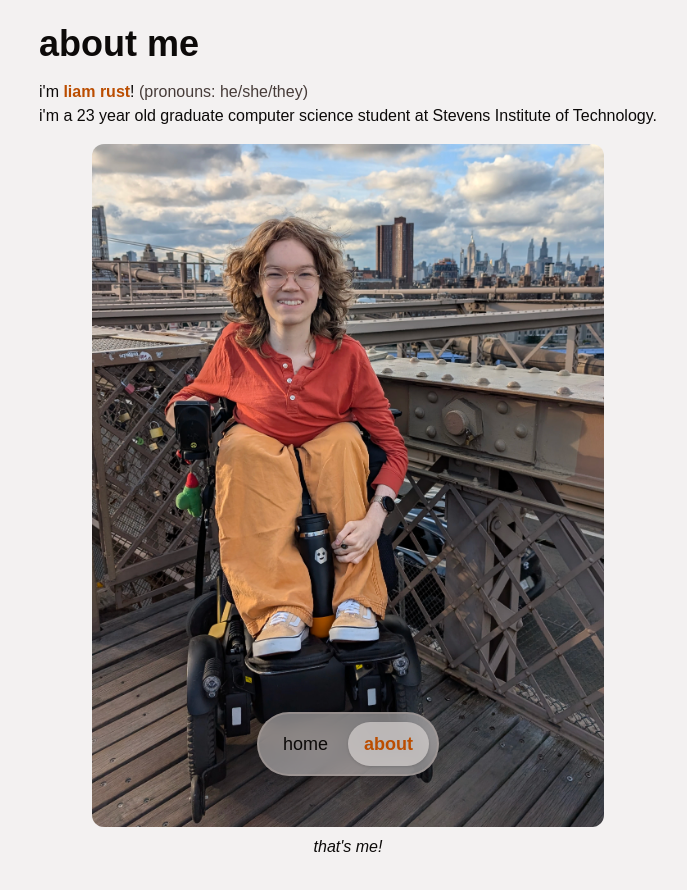
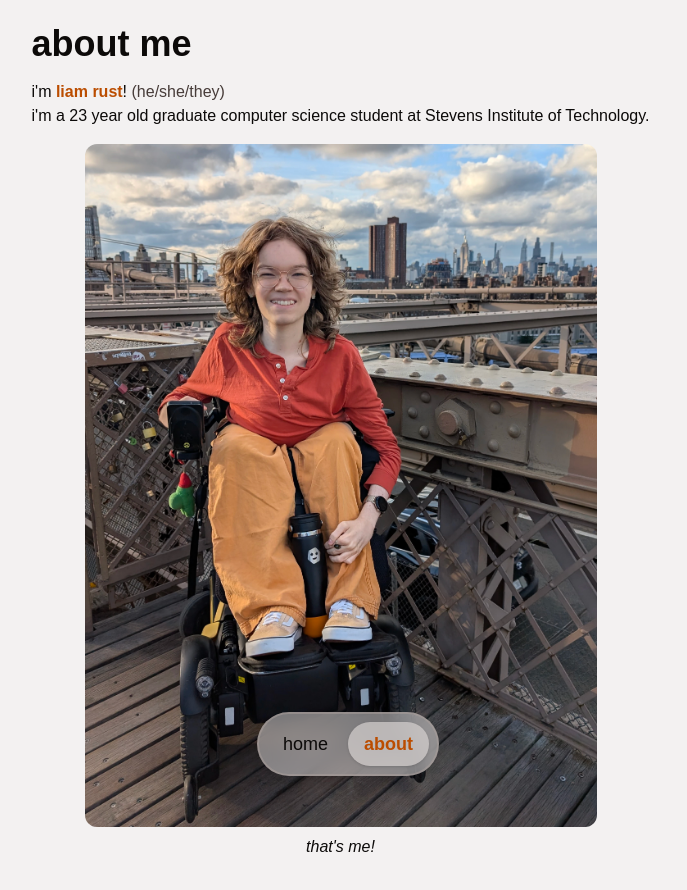
Before and after one commit to loimabean/loim-dev-svelte, a SvelteKit app: page /about in a window 1280 px wide. Shown: the top 890 px of the page, without its empty margins (292-979 px from the left). Built offline with nearby package versions, Linux system fonts and the light colour scheme; a web font is replaced by a local one.

Commit message:
scroll styling!

```diff
--- a/src/app.html
+++ b/src/app.html
@@ -1,5 +1,5 @@
 <!doctype html>
-<html lang="en">
+<html lang="en" class="[scrollbar-gutter:stable]">
 	<head>
 		<meta charset="utf-8" />
 		<meta name="viewport" content="width=device-width, initial-scale=1" />
--- a/src/routes/about/+page.svelte
+++ b/src/routes/about/+page.svelte
@@ -20,7 +20,7 @@
 	<h1 class="mb-4 text-4xl font-bold">about me</h1>
 	<p>
 		i'm <strong class="text-amber-700 dark:text-amber-400">liam rust</strong>!
-		<span class="text-taupe-700 dark:text-taupe-300">(pronouns: he/she/they)</span>
+		<span class="text-taupe-700 dark:text-taupe-300">(he/she/they)</span>
 	</p>
 	<p>i'm a {age} year old graduate computer science student at Stevens Institute of Technology.</p>
 	<figure class="my-4 flex flex-col items-center">
--- a/src/routes/layout.css
+++ b/src/routes/layout.css
@@ -13,3 +13,14 @@
 		font-family: InterVariable, sans-serif;
 	}
 }
+
+@layer utilities {
+	html {
+		scrollbar-color: var(--color-amber-700) var(--color-taupe-300);
+	}
+	@media (prefers-color-scheme: dark) {
+		html {
+			scrollbar-color: var(--color-amber-400) var(--color-taupe-700);
+		}
+	}
+}
```
